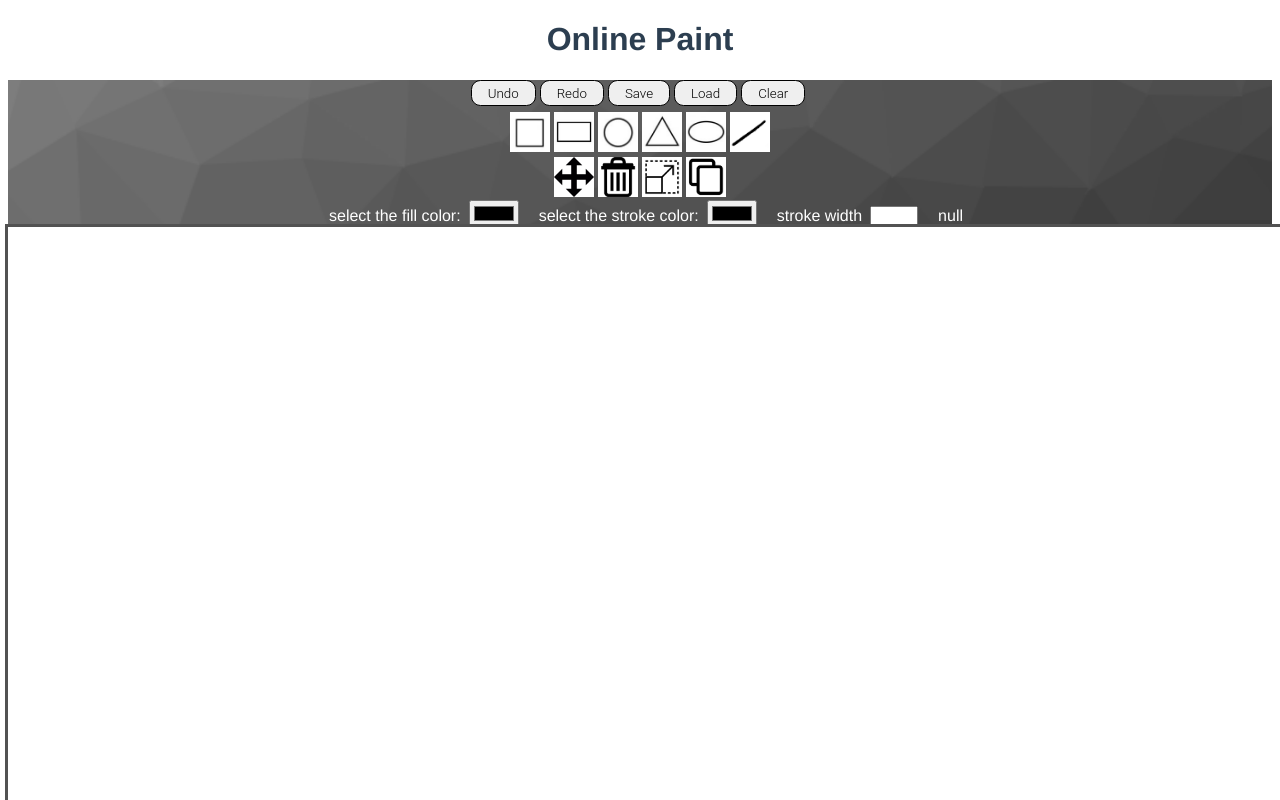
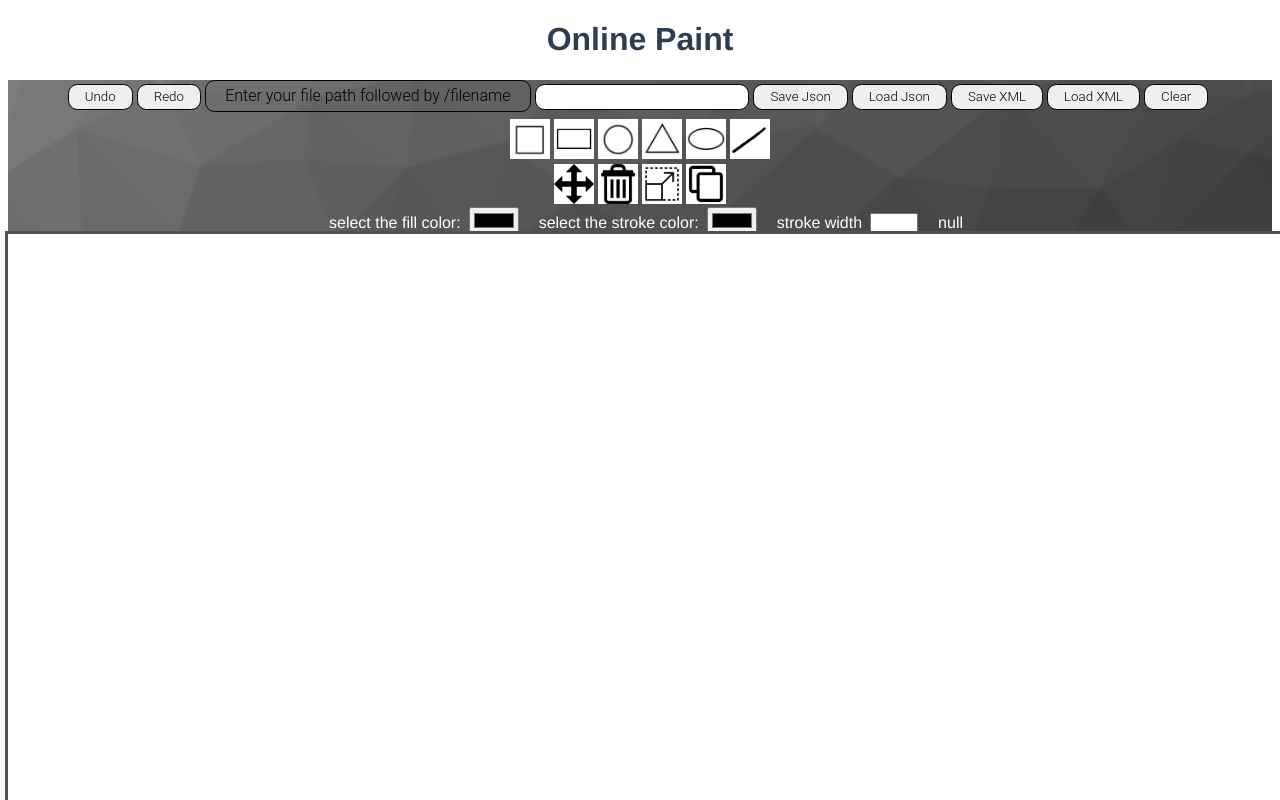
Before and after one commit to MarkNGendy/Web-based-Paint-Program, a Vue app in the folder frontend-paint/: page / in a window 1280 px wide. Shown: the top 800 px of the page. Built offline with nearby package versions, Linux system fonts and the light colour scheme.

Commit message:
Save & Load

```diff
--- a/frontend-paint/package.json
+++ b/frontend-paint/package.json
@@ -11,6 +11,7 @@
   "dependencies": {
     "axios": "^0.21.0",
     "core-js": "^3.6.5",
+    "handy-uploader": "^1.1.4",
     "vue": "^3.0.0",
     "vue-axios": "^3.2.0",
     "vue-router": "^4.0.0-0",
--- a/frontend-paint/src/components/Paint.vue
+++ b/frontend-paint/src/components/Paint.vue
@@ -6,8 +6,12 @@
         <div>
             <button class="opt" @click="undo">Undo</button>
             <button class="opt" @click="redo">Redo</button>
-            <button class="opt" @click="save">Save</button>
-            <button class="opt" @click="load">Load</button>
+            <label class="opt">Enter your file path followed by /filename</label>
+            <input  class="opt" type="text" id="path" name="fname">
+            <button class="opt" @click="save('JSON')">Save Json</button>
+            <button class="opt" @click="load('JSON')">Load Json</button>
+            <button class="opt" @click="save('XML')">Save XML</button>
+            <button class="opt" @click="load('XML')">Load XML</button>
             <button class="opt" @click="btnclear">Clear</button>
         </div>
         <div class="shapes">
@@ -66,18 +70,18 @@ export default {
                 sideLength: "null",
                 hRadius: "null",
                 vRadius: "null",
-                radius: "null",
+                radius: "null"
             },
             operation: "null",
             numOfShapes: 0,
             canvas: null,
-            selectedShape : false,
-            selShape : "null",
-            xBefMov : 0,
-            yBefMov : 0,
-            movedX : 0,
-            movedY : 0,
-            oder : "null"
+            selectedShape: false,
+            selShape: "null",
+            xBefMov: 0,
+            yBefMov: 0,
+            movedX: 0,
+            movedY: 0,
+            oder: "null"
         };
     },
     mounted() {
@@ -240,13 +244,13 @@ export default {
                 }
             }
         },
-        select(e){
+        select(e) {
             var x = e.offsetX;
             var y = e.offsetY;
-            console.log(x,y);
+            console.log(x, y);
             var c = document.getElementById("myCanvas");
             var ctx = c.getContext("2d");
-            for(var i=0;i<this.shapes.length;++i){
+            for (var i = 0; i < this.shapes.length; ++i) {
                 ctx.beginPath();
                 switch (this.shapes[i].shapeType) {
                     case "RECTANGLE":
@@ -320,7 +324,7 @@ export default {
                     default:
                 }
                 ctx.closePath();
-                if(ctx.isPointInPath(x,y)){
+                if (ctx.isPointInPath(x, y)) {
                     this.selShape = this.shapes[i].indexInBoard;
                     this.xBefMov = x;
                     this.yBefMov = y;
@@ -328,30 +332,30 @@ export default {
                 }
             }
         },
-        movTo(e){
+        movTo(e) {
             this.movedX = e.offsetX - this.xBefMov;
             this.movedY = e.offsety - this.yBefMov;
-            for(var i=0; i<this.shapes[this.selShape].points.length;++i){
+            for (var i = 0; i < this.shapes[this.selShape].points.length; ++i) {
                 this.shapes[this.selShape].points.x += this.movedX;
                 this.shapes[this.selShape].points.y += this.movedY;
             }
             console.log(this.shapes[this.selShape]);
             this.drawShapes();
         },
-        async save() {
-            var name = "/home/markngendy/Desktop/Mark"
-            var fileType = "XML"
+        async save(x) {
+            var path = document.getElementById("path");
+            var name = path.value;
             await axios.post("http://localhost:8095/save/", {
                 name: name,
-                fileType: fileType
+                fileType: x
             });
         },
-        async load() {
-            var name = "/home/markngendy/Desktop/Mark"
-            var fileType = "XML"
+        async load(x) {
+            var path = document.getElementById("path");
+            var name = path.value;
             const response = await axios.post("http://localhost:8095/load/", {
                 name: name,
-                fileType: fileType
+                fileType: x
             });
             this.shapes = response.data;
             this.clear();
@@ -445,16 +449,16 @@ export default {
             this.shapeStruct.shapeType = "TRIANGLE";
             this.selectedShape = true;
         },
-        setCopy(){
+        setCopy() {
             this.oder = "COPY";
         },
-        setMove(){
+        setMove() {
             this.oder = "MOVE";
         },
-        setDelete(){
+        setDelete() {
             this.oder = "DELETE";
         },
-        setResize(){
+        setResize() {
             this.oder = "RESIZE";
         },
         clear() {
```
Also changed, not shown: 2 other files (tests, documents, lock files or other folders).
